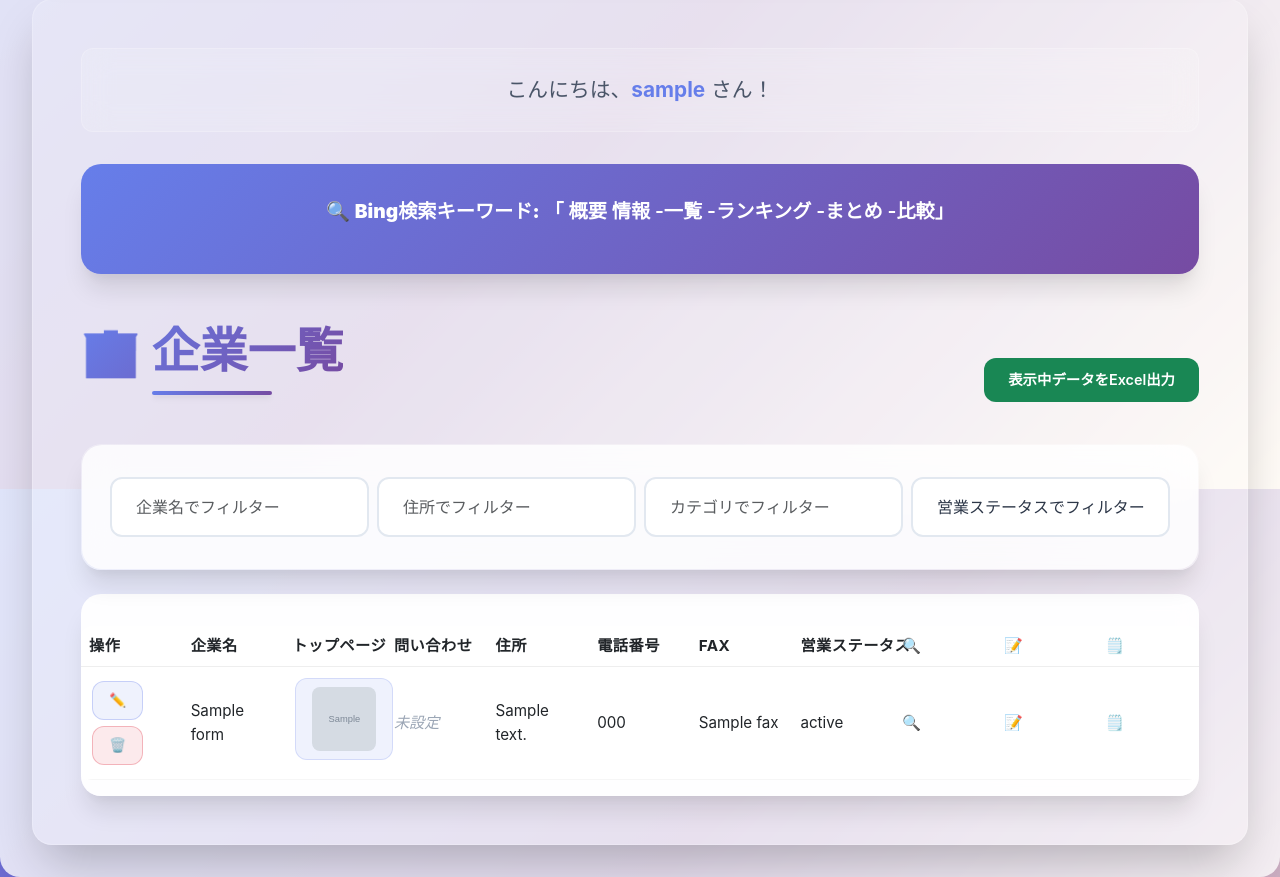
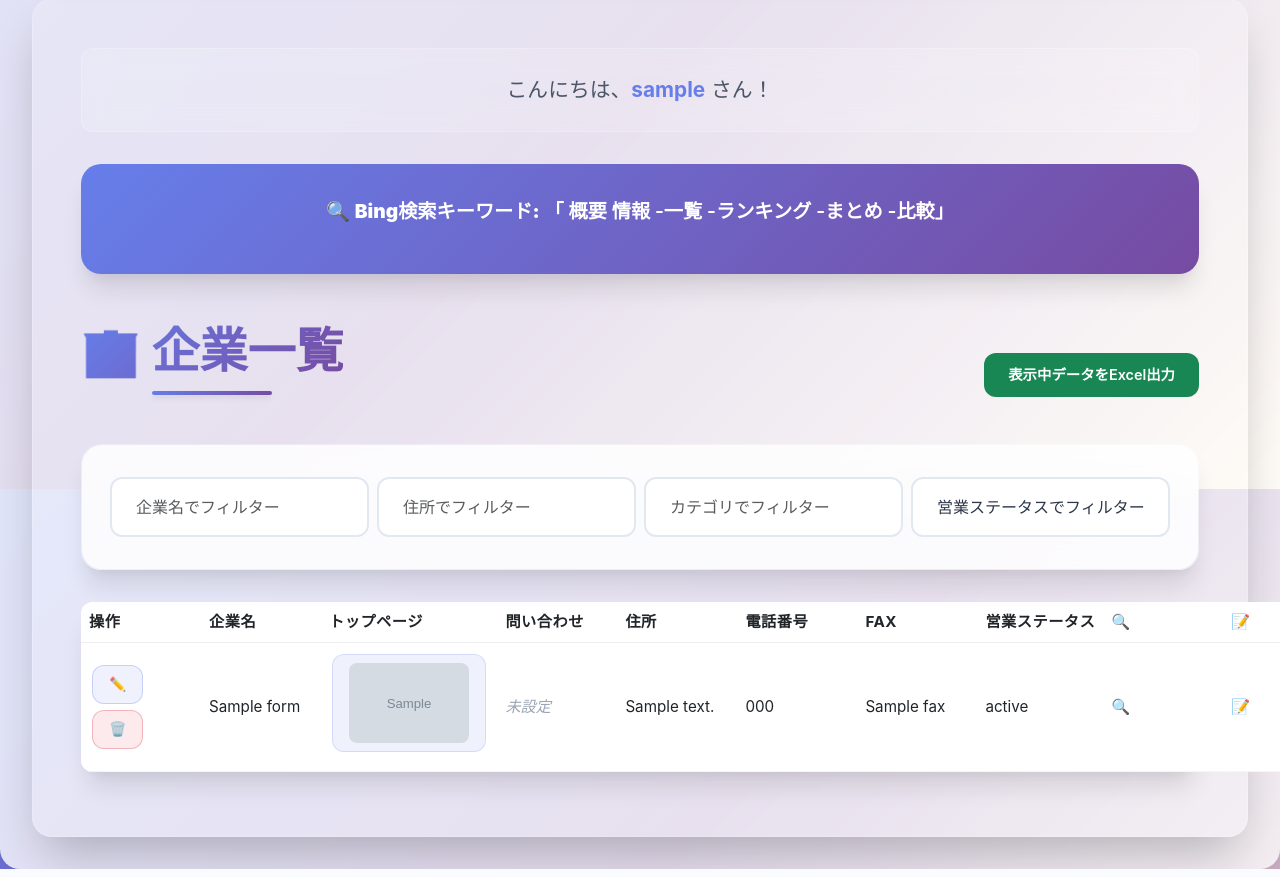
Before and after one commit to ghrwf704/form-dashboard, a Flask app: page / in a window 1280 px wide; the page is wider, and only the part inside the window is pictured. Shown: the part 311-1188 px from the top of that part. Run offline with Flask 3, Linux system fonts and the light colour scheme; a user stored in the database is signed in; grey boxes marked "Sample" are stand-in pictures; a database or web service that is not in the repository returns one stand-in record (values such as "Sample title"); data that the repository does not hold is empty; some libraries are stand-ins or nearby versions.

Commit message:
インラインcss削除

```diff
--- a/templates/index.html
+++ b/templates/index.html
@@ -14,7 +14,7 @@
 <div class="d-flex justify-content-between align-items-center mb-3">
   <h1>🏢 企業一覧</h1>
   <!-- 表示中データだけをExcel出力するボタン -->
-  <button id="exportVisible" style="margin-top: 10px;" class="btn btn-success">表示中データをExcel出力</button>
+  <button id="exportVisible" class="btn btn-success">表示中データをExcel出力</button>
 </div>
 
 <!-- フィルターフォーム -->
@@ -40,9 +40,9 @@
   </form>
 </div>
 
-<div class="table-container" style="overflow-x: auto; max-height: 70vh;">
-  <table class="table" style="table-layout: fixed;">
-    <thead style="position: sticky; top: 0; background: white; z-index: 2;">
+<div class="table-container">
+  <table class="table">
+    <thead>
       <tr>
         <th>操作</th>
         <th>企業名</th>
@@ -85,7 +85,7 @@
           {% if f.get('url_top') and f.get('url_top') != '#' %}
             <a href="{{ f['url_top'] }}" target="_blank">
               {% if f.get('eyecatch_image') %}
-                <img src="{{ f['eyecatch_image'].replace('http://', 'https://') }}" alt="アイキャッチ" class="eyecatch-img" style="width: 64px; height: 64px; object-fit: cover;" />
+                <img src="{{ f['eyecatch_image'].replace('http://', 'https://') }}" alt="アイキャッチ" class="eyecatch-img"/>
               {% else %}
                 🌐 サイトを開く
               {% endif %}
```
